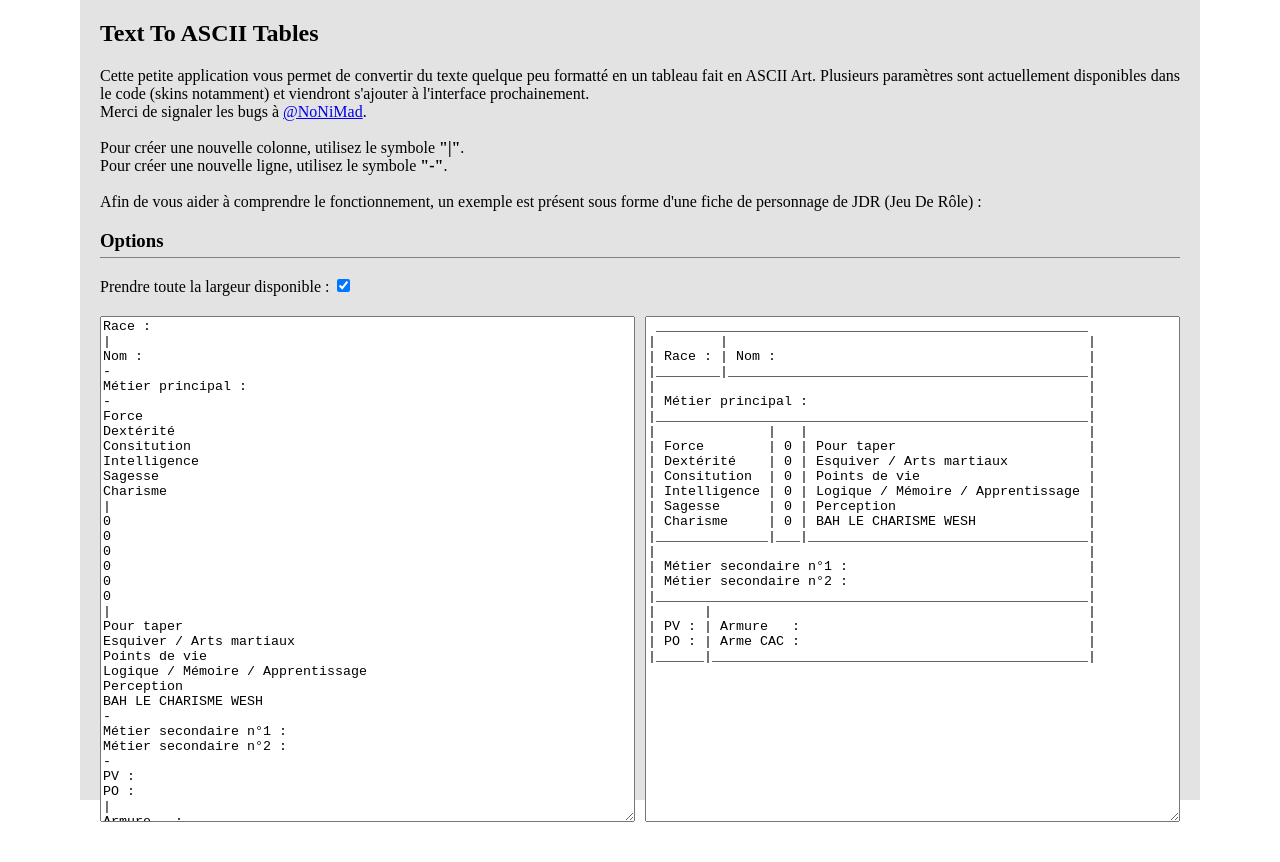
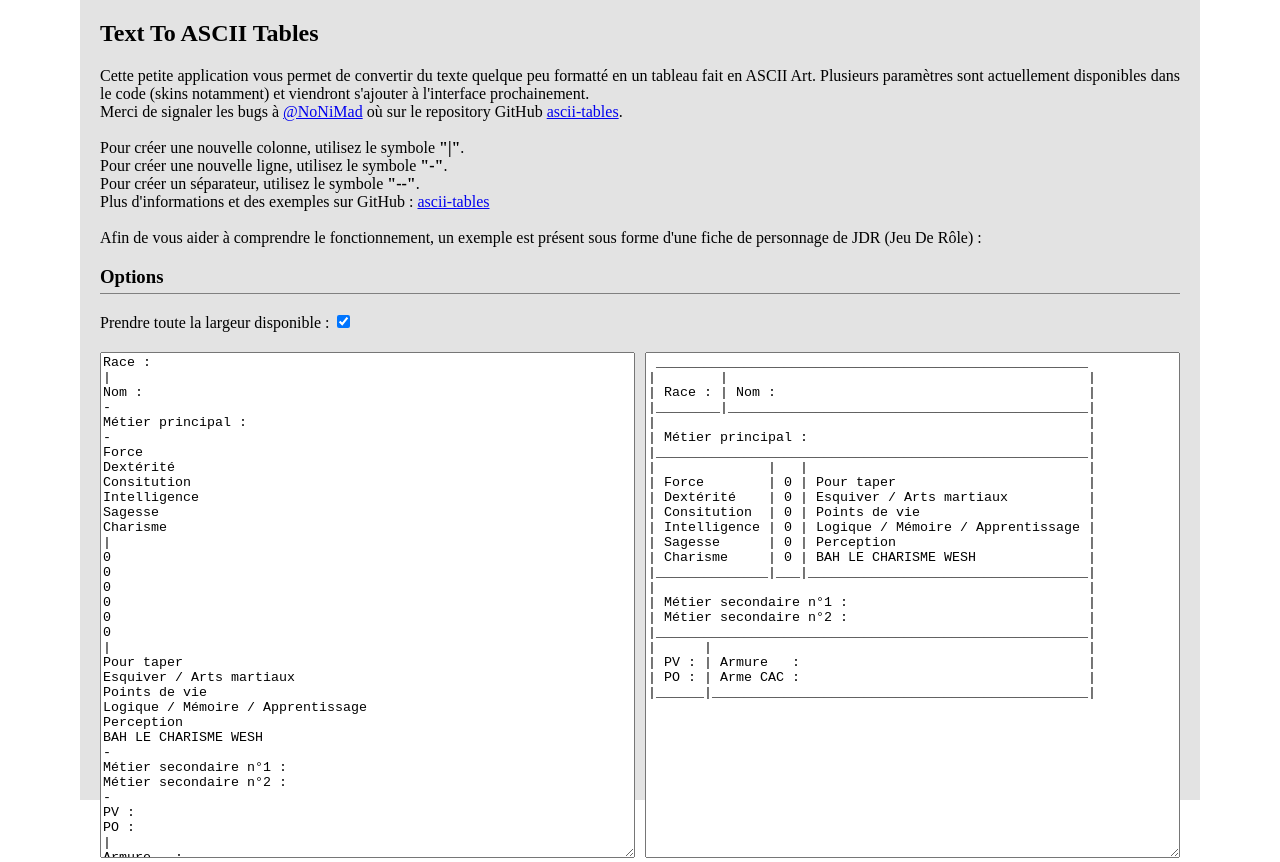
Before and after one commit to NoNiMad/ascii-tables, a plain HTML site: page index.html in a window 1280 px wide. Before the commit the page ends 826 px from the top, so only its background shows below. Drawn offline with Linux system fonts and the light colour scheme.

Commit message:
Updated README.md and on-page instructions
Rules and examples for the README. Separator on-page.

```diff
--- a/index.html
+++ b/index.html
@@ -14,10 +14,12 @@
         <p>
             Cette petite application vous permet de convertir du texte quelque peu formatté en un tableau fait en ASCII Art.
             Plusieurs paramètres sont actuellement disponibles dans le code (skins notamment) et viendront s'ajouter à l'interface prochainement.<br/>
-            Merci de signaler les bugs à <a href="http://twitter.com/NoNiMad">@NoNiMad</a>.
+            Merci de signaler les bugs à <a href="http://twitter.com/NoNiMad">@NoNiMad</a> où sur le repository GitHub <a href="https://github.com/NoNiMad/ascii-tables">ascii-tables</a>.
             <br/><br/>
             Pour créer une nouvelle colonne, utilisez le symbole <strong>"|"</strong>.<br/>
-            Pour créer une nouvelle ligne, utilisez le symbole <strong>"-"</strong>.
+            Pour créer une nouvelle ligne, utilisez le symbole <strong>"-"</strong>.<br/>
+            Pour créer un séparateur, utilisez le symbole <strong>"--"</strong>.<br/>
+            Plus d'informations et des exemples sur GitHub : <a href="https://github.com/NoNiMad/ascii-tables">ascii-tables</a>
             <br/><br/>
             Afin de vous aider à comprendre le fonctionnement, un exemple est présent
             sous forme d'une fiche de personnage de JDR (Jeu De Rôle) :
```
Also changed, not shown: 1 other file.
